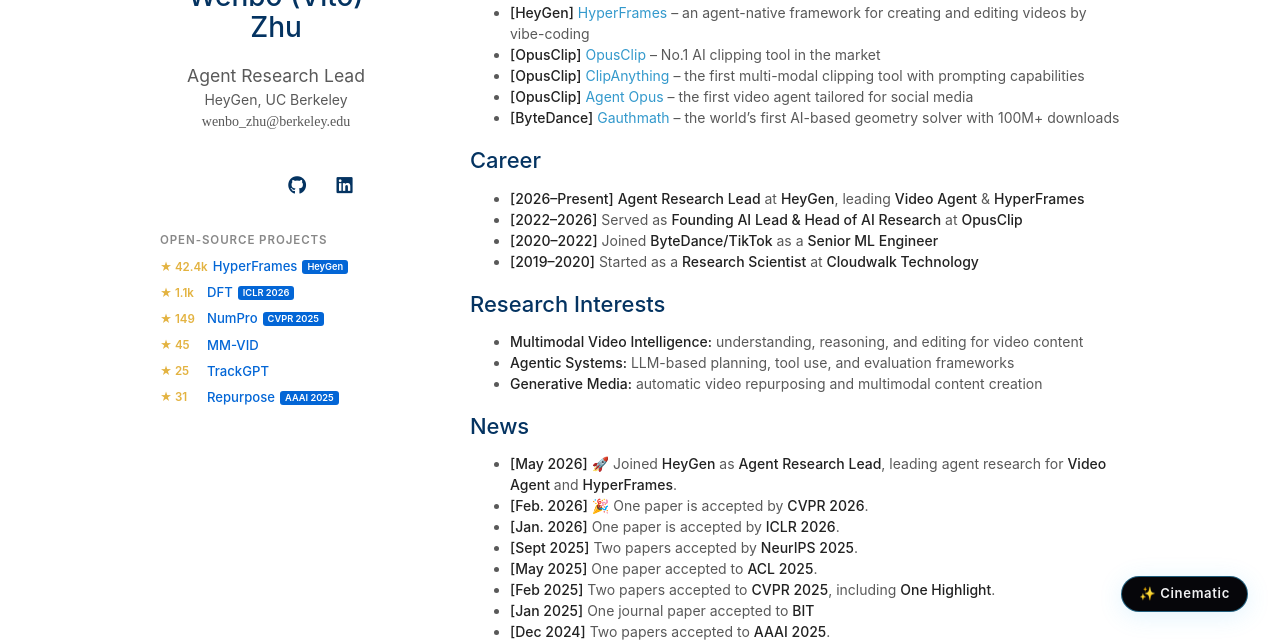
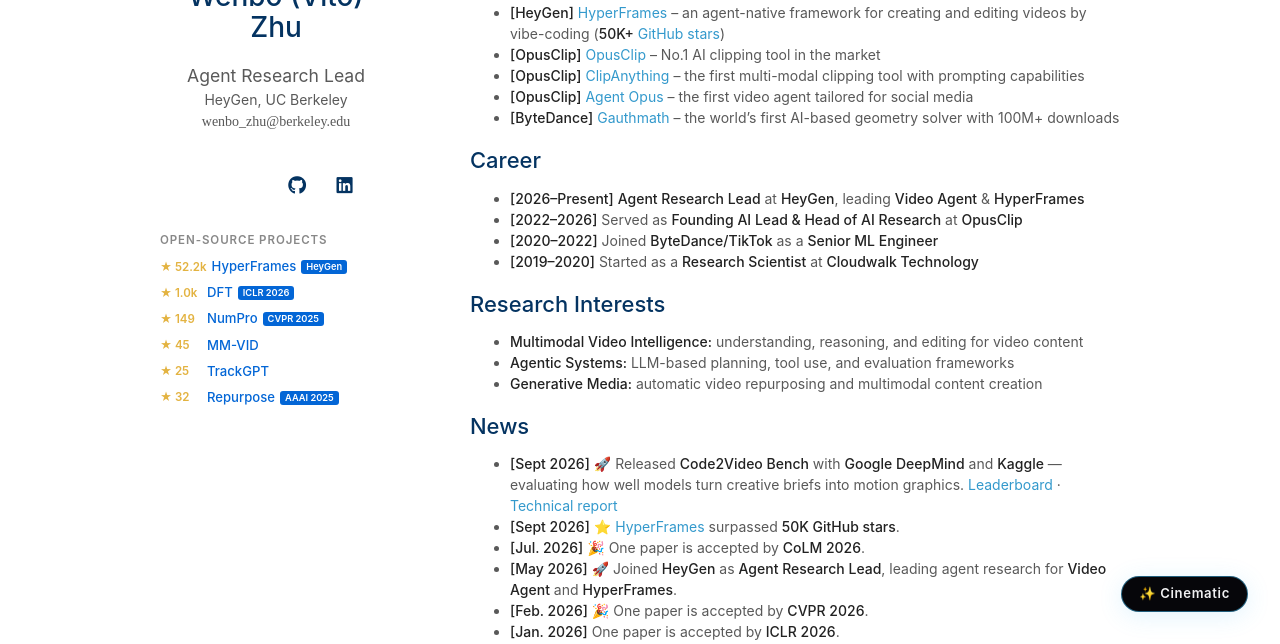
Before and after one commit to Vitozhu04/vitozhu04.github.io, a Jekyll site: the page built from index.md, in a window 1280 px wide and 900 px high, scrolled down 394 px, cut to the strip 256-900 px from the top of the window. Built offline with Jekyll 4.4.1, drawn with Linux system fonts in a browser that asks for light colours; a style sheet for code colours, icons or effects is not loaded; some of the changed text lies outside the part shown.

Commit message:
Add Sept 2026 News, Jun 2026 awards, refresh OSS stars
Update homepage News and Competition sections, note HyperFrames
50K+ stars in Flagship Products, and refresh research project star counts.

Co-authored-by: Cursor Agent <cursoragent@cursor.com>
Co-authored-by: Wenbo Zhu <Vitozhu04@users.noreply.github.com>

```diff
--- a/_data/projects.yml
+++ b/_data/projects.yml
@@ -4,14 +4,14 @@ research:
     description: "Write HTML. Render video. Built for agents."
     github: https://github.com/heygen-com/hyperframes
     conference: HeyGen
-    stars: 42.4k
+    stars: 52.2k
 
   - title: DFT
     slug: dft
     description: "Generalization of SFT via Reward Rectification"
     github: https://github.com/yongliang-wu/DFT
     conference: ICLR 2026
-    stars: 1.1k
+    stars: 1.0k
 
   - title: NumPro
     slug: numpro
@@ -37,7 +37,7 @@ research:
     description: "Video Repurposing from User Generated Content"
     github: https://github.com/yongliang-wu/Repurpose
     conference: AAAI 2025
-    stars: 31
+    stars: 32
 
 personal:
   - title: Fatery
--- a/index.md
+++ b/index.md
@@ -18,7 +18,7 @@ Earlier, I was a **Senior ML Engineer at ByteDance/TikTok** (founding engineer o
 ## Flagship Products & Features
 
 - **[HeyGen]** [Video Agent](https://www.heygen.com/agent) – a creative engine that turns any idea into a ready-to-publish video, end to end
-- **[HeyGen]** [HyperFrames](https://www.heygen.com/hyperframes) – an agent-native framework for creating and editing videos by vibe-coding
+- **[HeyGen]** [HyperFrames](https://www.heygen.com/hyperframes) – an agent-native framework for creating and editing videos by vibe-coding (**50K+** [GitHub stars](https://github.com/heygen-com/hyperframes))
 - **[OpusClip]** [OpusClip](https://www.opus.pro/) – No.1 AI clipping tool in the market
 - **[OpusClip]** [ClipAnything](https://www.opus.pro/clipanything) – the first multi-modal clipping tool with prompting capabilities
 - **[OpusClip]** [Agent Opus](https://www.opus.pro/agent) – the first video agent tailored for social media
@@ -39,6 +39,9 @@ Earlier, I was a **Senior ML Engineer at ByteDance/TikTok** (founding engineer o
 
 ## News
 
+- **[Sept 2026]** 🚀 Released **Code2Video Bench** with **Google DeepMind** and **Kaggle** — evaluating how well models turn creative briefs into motion graphics. [Leaderboard](https://www.kaggle.com/benchmarks/heygen/code2video) · [Technical report](https://www.heygen.com/research/introducing-code2video-benchmark)
+- **[Sept 2026]** ⭐ [HyperFrames](https://github.com/heygen-com/hyperframes) surpassed **50K GitHub stars**.
+- **[Jul. 2026]** 🎉 One paper is accepted by **CoLM 2026**.
 - **[May 2026]** 🚀 Joined **HeyGen** as **Agent Research Lead**, leading agent research for **Video Agent** and **HyperFrames**.
 - **[Feb. 2026]** 🎉 One paper is accepted by **CVPR 2026**.
 - **[Jan. 2026]** One paper is accepted by **ICLR 2026**.
@@ -55,6 +58,9 @@ Earlier, I was a **Senior ML Engineer at ByteDance/TikTok** (founding engineer o
 
 ## Competition & Awards
 
+- **[Jun. 2026]** 🥇 **1st Place** – **Visual Question Answering**, SoccerNet @ CVPR 2026
+- **[Jun. 2026]** 🥇 **1st Place** – **TimeLogic Challenge**, Vid-LLMs Workshop @ CVPR 2026
+- **[Jun. 2026]** 🥈 **2nd Place** – **VRR-QA Challenge**, Vid-LLMs Workshop @ CVPR 2026
 - **[Oct 2025]** 🥈 **2nd Place** – **Perception Test Challenge 2025** (Task 5: Hour-Long Video QA)
 - **[Aug 2025]** 🥉 **3rd Place** – **CVPR 2025 SoccerNet Challenge** (Multi-View Foul Recognition)
 - **[Jun 2025]** 🥇 **1st Place** – **CVPR 2025 VidLLMs Challenge** (Multilingual Video Reasoning)
```
